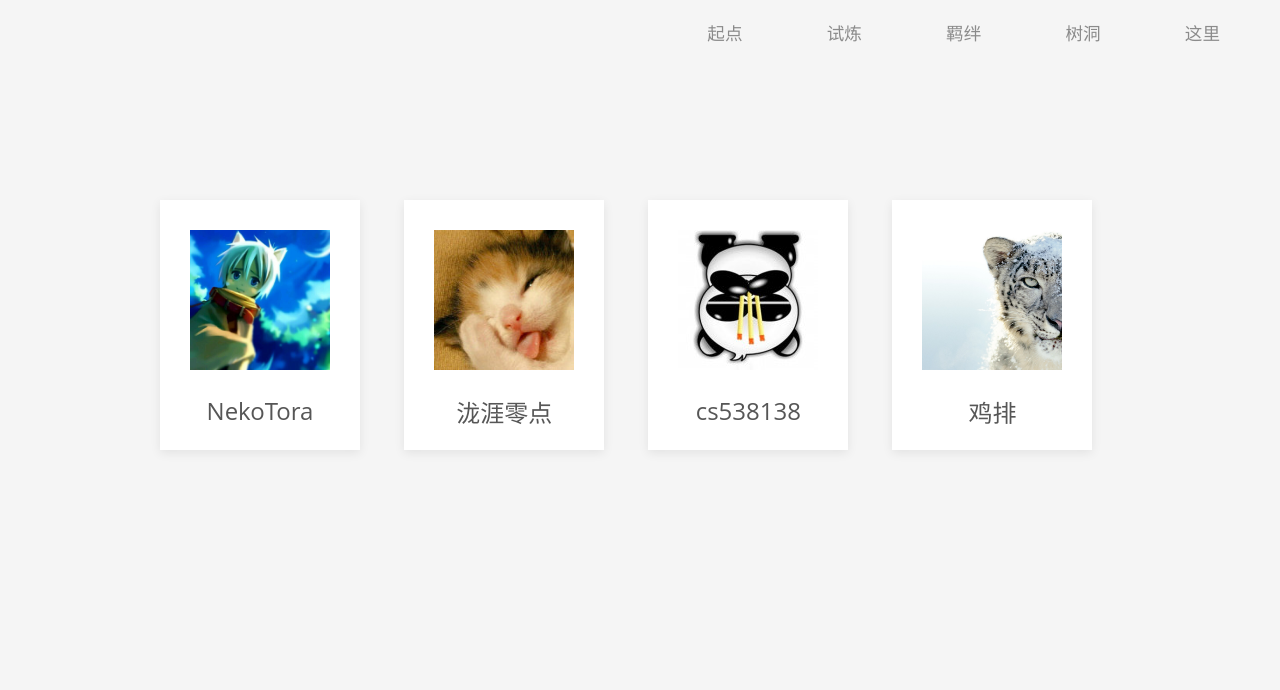
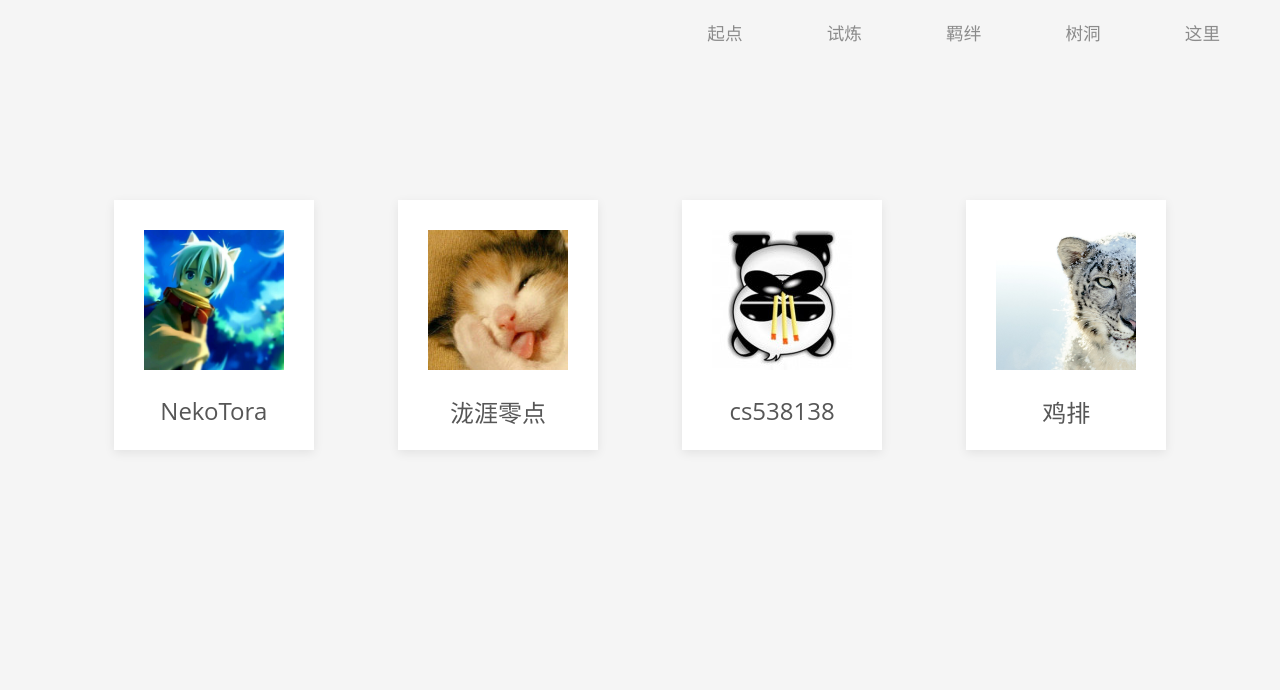
Before and after one commit to PaiJi/JiPai-Moe, a PHP site: page /friends.php in a window 1280 px wide. Shown: the top 690 px of the page. Run offline with PHP 8.4, Linux system fonts and the light colour scheme; some libraries are stand-ins or nearby versions.

Commit message:
Fine-tune friend_box margin and body width.

```diff
--- a/sources/css/friends.css
+++ b/sources/css/friends.css
@@ -2,10 +2,10 @@
 @import "nav.css";
 @import "initialization.css";
 .friends{
-	width: 1000px;
 	min-width: 800px;
 	margin:0 auto;
 	margin-top:200px;
+	text-align: center;
 }
 .friends h3,p{
 	color:rgba(68,68,68,0.9);
@@ -25,7 +25,7 @@
 	box-shadow: 0px 3px 10px 	rgba(0,0,0,0.08);
 	position: relative;
 	display: inline-block;
-	margin:0px 20px 0px 20px;
+	margin:0px 40px 0px 40px;
 	vertical-align: top;
 	transition:all .2s ease-in-out;
 }
@@ -61,7 +61,7 @@ sidebar a{
 
 /*伪类HOVER区域开始*/
 .friends_box:hover{
-	height: 350px;
+	height: 300px;
 	/*font-size: 0.9em;*/
 }
 .friends_box:hover.friends_box img{
```
